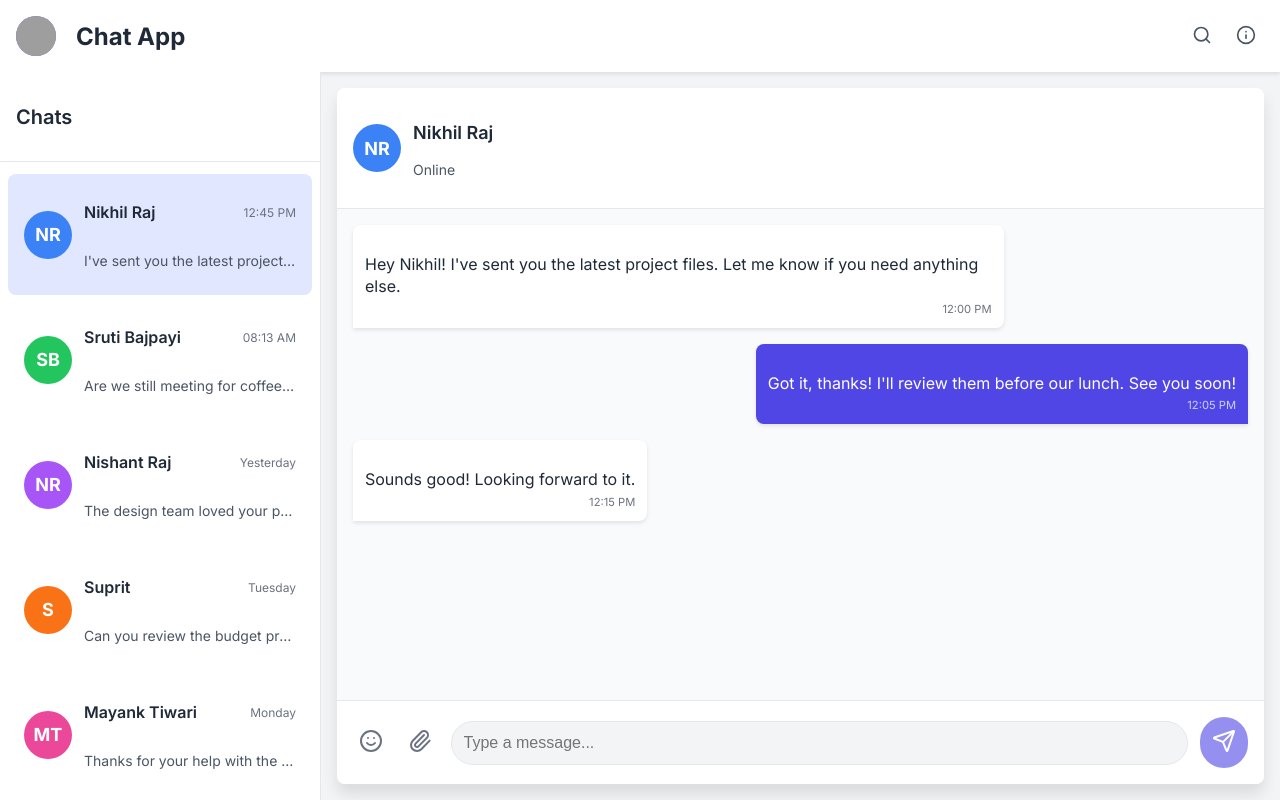
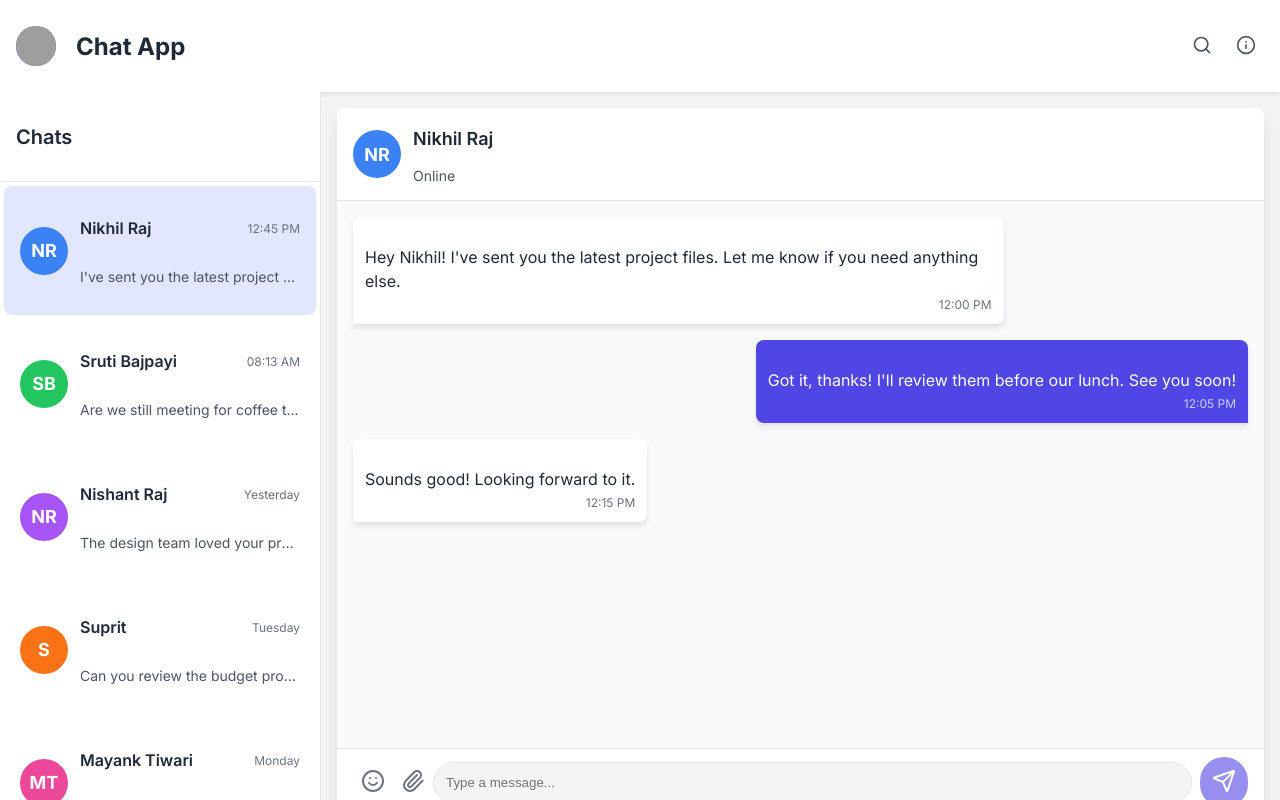
Before and after one commit to dudenrb/Chat-App, a React (Vite) app: page / in a window 1280 px wide. Built offline with nearby package versions, Linux system fonts and the light colour scheme; grey boxes are pictures that could not be loaded; the HTML template or start-up script is replaced by a standard one.

Commit message:
Update App.css

```diff
--- a/src/App.css
+++ b/src/App.css
@@ -1,28 +1,21 @@
 @import url('https://fonts.googleapis.com/css2?family=Inter:wght@400;500;600;700&display=swap');
 
-/* Base Styles */
 body {
     margin: 0;
     font-family: 'Inter', sans-serif;
     -webkit-font-smoothing: antialiased;
     -moz-osx-font-smoothing: grayscale;
     background-color: #f3f4f6;
-    /* Ensure full height for app container */
-    min-height: 100vh;
-    display: flex; /* Use flexbox for body to ensure app container takes full height */
-    flex-direction: column;
 }
 
 .chat-app-container {
     display: flex;
     flex-direction: column;
-    height: 100vh; /* Use 100vh for full viewport height */
+    height: 100vh;
     overflow: hidden;
     background-color: #f3f4f6;
-    flex-grow: 1; /* Allow container to grow and fill available space */
 }
 
-/* Navbar */
 .navbar {
     display: flex;
     align-items: center;
@@ -33,14 +26,12 @@ body {
     z-index: 10;
     position: sticky;
     top: 0;
-    width: 100%; /* Ensure navbar spans full width */
-    box-sizing: border-box; /* Include padding in width calculation */
+    height: 60px;
 }
 
 .navbar-left {
     display: flex;
     align-items: center;
-    flex-grow: 1;
 }
 
 .navbar-logo {
@@ -49,34 +40,30 @@ body {
     border-radius: 50%;
     background-color: #6466f1;
     margin-right: 0.5rem;
-    flex-shrink: 0; /* Prevent logo from shrinking on smaller screens */
 }
 
 .navbar-title {
     margin-left: 0.75rem;
-    font-size: 1.25rem; /* Slightly smaller for mobile */
+    font-size: 1.25rem;
     font-weight: 700;
     color: #1f2937;
-    display: none; /* Hidden by default on mobile, shown on desktop */
+    display: block;
+    transition: opacity 0.3s ease-in-out;
 }
 
 .navbar-right {
     display: flex;
     align-items: center;
-    gap: 0.5rem; /* Reduce gap for mobile */
+    gap: 0.5rem;
+    flex-grow: 1;
+    justify-content: flex-end;
 }
 
 .navbar-contact-name-mobile {
     font-size: 1.125rem;
     font-weight: 600;
     color: #1f2937;
-    display: block; /* Visible by default on mobile */
-    flex-grow: 1; /* Allow it to take available space */
-    text-align: center; /* Center text if needed */
-    white-space: nowrap; /* Prevent text wrapping */
-    overflow: hidden; /* Hide overflow text */
-    text-overflow: ellipsis; /* Add ellipsis for overflow text */
-    margin-left: 0.5rem; /* Add some margin for spacing */
+    display: none;
 }
 
 .navbar-contact-name-mobile-header {
@@ -85,9 +72,10 @@ body {
     color: #1f2937;
     margin-right: auto;
     padding-left: 1rem;
-    display: block;
+    display: none;
     flex-shrink: 0;
 }
+
 
 .navbar-icon-button {
     padding: 0.5rem;
@@ -96,7 +84,6 @@ body {
     border: none;
     cursor: pointer;
     transition: background-color 0.2s ease;
-    flex-shrink: 0; /* Prevent button from shrinking */
 }
 
 .navbar-icon-button:hover {
@@ -116,24 +103,20 @@ body {
     border: none;
     cursor: pointer;
     transition: background-color 0.2s ease;
-    display: block; /* Always visible on mobile */
+    display: block;
     margin-right: 0.5rem;
-    flex-shrink: 0;
 }
 
 .navbar-menu-button:hover {
     background-color: #e5e7eb;
 }
 
-/* Main Content Area */
 .main-content-area {
     display: flex;
     flex: 1;
     overflow: hidden;
-    position: relative; /* For sidebar positioning */
 }
 
-/* Sidebar */
 .sidebar {
     position: fixed;
     top: 0;
@@ -147,15 +130,7 @@ body {
     transition: transform 0.3s ease-in-out;
     display: flex;
     flex-direction: column;
-    /* Account for navbar height if fixed top is used */
-    padding-top: var(--navbar-height, 0px); /* Custom property for navbar height */
 }
-
-/* Define a CSS variable for navbar height (can be set dynamically in JS if needed) */
-body {
-    --navbar-height: 64px; /* Approximate height of your navbar */
-}
-
 
 .sidebar-open {
     transform: translateX(0);
@@ -199,17 +174,16 @@ body {
     overflow-y: auto;
     flex: 1;
     padding-bottom: 5rem;
-    padding: 0.5rem; /* Adjust padding for better spacing */
 }
 
 .contact-item {
     display: flex;
     align-items: center;
-    padding: 0.75rem 1rem; /* Adjust padding */
+    padding: 1rem;
     cursor: pointer;
     transition: background-color 0.2s ease;
     border-radius: 8px;
-    margin: 0.25rem 0; /* Adjust margin */
+    margin: 0.25rem;
 }
 
 .contact-item:hover {
@@ -240,6 +214,7 @@ body {
 .avatar-pink { background-color: #ec4899; }
 .avatar-gray { background-color: #6b7280; }
 
+
 .contact-info {
     margin-left: 0.75rem;
     flex: 1;
@@ -258,14 +233,12 @@ body {
     white-space: nowrap;
     overflow: hidden;
     text-overflow: ellipsis;
-    flex-grow: 1; /* Allow name to grow */
 }
 
 .contact-time {
     font-size: 0.75rem;
     color: #6b7280;
     white-space: nowrap;
-    margin-left: 0.5rem; /* Add some space */
 }
 
 .contact-last-message {
@@ -276,7 +249,6 @@ body {
     text-overflow: ellipsis;
 }
 
-/* Chat Window */
 .chat-window {
     display: flex;
     flex-direction: column;
@@ -286,9 +258,6 @@ body {
     margin: 0;
     box-shadow: none;
     overflow: hidden;
-    /* Hide chat window by default on small screens if no chat is selected */
-    /* This might need JavaScript to truly control visibility based on selection */
-    width: 100%; /* Take full width on mobile */
 }
 
 .chat-placeholder {
@@ -298,8 +267,6 @@ body {
     justify-content: center;
     color: #6b7280;
     font-size: 1.25rem;
-    padding: 1rem;
-    text-align: center;
 }
 
 .chat-header {
@@ -309,42 +276,34 @@ body {
     background-color: #ffffff;
     border-bottom: 1px solid #e5e7eb;
     flex-shrink: 0;
+    height: 60px;
 }
 
 .chat-header-avatar {
     display: flex;
     align-items: center;
     justify-content: center;
-    width: 40px; /* Slightly smaller avatar for mobile header */
-    height: 40px;
+    width: 48px;
+    height: 48px;
     border-radius: 50%;
-    font-size: 1rem;
+    font-size: 1.125rem;
     font-weight: 700;
     color: #ffffff;
-    flex-shrink: 0;
 }
 
 .chat-header-info {
     margin-left: 0.75rem;
-    flex-grow: 1; /* Allow info to grow */
-    min-width: 0; /* Prevent overflow */
 }
 
 .chat-header-name {
     font-size: 1.125rem;
     font-weight: 600;
     color: #1f2937;
-    white-space: nowrap;
-    overflow: hidden;
-    text-overflow: ellipsis;
 }
 
 .chat-header-status {
     font-size: 0.875rem;
     color: #4b5563;
-    white-space: nowrap;
-    overflow: hidden;
-    text-overflow: ellipsis;
 }
 
 .messages-display {
@@ -353,7 +312,7 @@ body {
     padding: 1rem;
     display: flex;
     flex-direction: column;
-    gap: 0.75rem; /* Slightly smaller gap for mobile */
+    gap: 1rem;
     background-color: #f9fafb;
 }
 
@@ -370,10 +329,10 @@ body {
 }
 
 .message-content {
-    max-width: 85%; /* Adjust max-width for mobile messages */
+    max-width: 90%;
     padding: 0.75rem;
     border-radius: 0.5rem;
-    box-shadow: 0 2px 4px rgba(0, 0, 0, 0.1); /* Lighter shadow for mobile */
+    box-shadow: 0 4px 6px rgba(0, 0, 0, 0.1);
     transition: all 0.3s ease-in-out;
     transform: translateX(0);
 }
@@ -392,12 +351,12 @@ body {
 
 .message-text {
     margin-bottom: 0.25rem;
-    line-height: 1.4; /* Slightly tighter line height */
+    line-height: 1.5;
     word-wrap: break-word;
 }
 
 .message-time {
-    font-size: 0.7rem; /* Smaller time font size */
+    font-size: 0.75rem;
     display: block;
     text-align: right;
 }
@@ -412,7 +371,7 @@ body {
 
 .chat-image {
     max-width: 100%;
-    max-height: 180px; /* Slightly smaller image height for mobile */
+    max-height: 200px;
     width: auto;
     height: auto;
     border-radius: 0.25rem;
@@ -421,27 +380,27 @@ body {
     object-fit: contain;
 }
 
-/* Message Input Form */
+
 .message-input-form {
     display: flex;
     align-items: center;
-    padding: 0.75rem 1rem; /* Adjust padding for mobile */
+    padding: 0.5rem 1rem;
     background-color: #ffffff;
     border-top: 1px solid #e5e7eb;
     flex-shrink: 0;
     position: relative;
-    gap: 0.5rem; /* Add gap for spacing */
+    width: 100%;
+    box-sizing: border-box;
 }
 
 .message-input-icon-button {
-    padding: 0.4rem; /* Smaller padding for icon buttons */
+    padding: 0.5rem;
     border-radius: 9999px;
     background-color: transparent;
     border: none;
     cursor: pointer;
     transition: background-color 0.2s ease;
     color: #6b7280;
-    flex-shrink: 0;
 }
 
 .message-input-icon-button:hover {
@@ -449,19 +408,18 @@ body {
 }
 
 .message-input-icon {
-    width: 22px; /* Slightly smaller icons */
-    height: 22px;
+    width: 24px;
+    height: 24px;
 }
 
 .message-input-field {
     flex: 1;
-    padding: 0.6rem 1rem; /* Adjust padding for input field */
+    padding: 0.75rem;
     border-radius: 9999px;
     background-color: #f3f4f6;
     border: 1px solid #e5e7eb;
     outline: none;
     transition: border-color 0.2s ease, box-shadow 0.2s ease;
-    font-size: 0.95rem; /* Slightly smaller font size */
 }
 
 .message-input-field:focus {
@@ -470,15 +428,14 @@ body {
 }
 
 .message-send-button {
-    margin-left: 0; /* Remove margin-left if gap is used */
-    padding: 0.6rem 1rem; /* Adjust padding for send button */
+    margin-left: 0.5rem;
+    padding: 0.75rem;
     background-color: #4f46e5;
     color: #ffffff;
     border-radius: 9999px;
     border: none;
     cursor: pointer;
     transition: background-color 0.2s ease;
-    flex-shrink: 0;
 }
 
 .message-send-button:hover:not(:disabled) {
@@ -491,35 +448,31 @@ body {
 }
 
 .message-send-icon {
-    width: 22px; /* Slightly smaller send icon */
-    height: 22px;
+    width: 24px;
+    height: 24px;
 }
 
-/* Emoji Picker */
 .emoji-picker-container {
     position: absolute;
     bottom: calc(100% + 10px);
     left: 1rem;
-    right: 1rem; /* Allow it to span more width on mobile */
     background-color: #ffffff;
     border-radius: 8px;
     box-shadow: 0 4px 12px rgba(0, 0, 0, 0.15);
     padding: 0.5rem;
     display: flex;
     flex-wrap: wrap;
-    gap: 0.4rem; /* Smaller gap for emojis */
-    width: auto; /* Auto width */
-    max-width: calc(100% - 2rem); /* Max width for mobile */
+    gap: 0.5rem;
+    width: 200px;
     z-index: 30;
-    max-height: 180px; /* Adjust max height for mobile */
+    max-height: 150px;
     overflow-y: auto;
-    justify-content: center; /* Center emojis */
 }
 
 .emoji-picker-container span {
     cursor: pointer;
-    font-size: 1.4rem; /* Slightly smaller emoji size */
-    padding: 0.15rem; /* Smaller padding */
+    font-size: 1.5rem;
+    padding: 0.2rem;
     border-radius: 4px;
     transition: background-color 0.2s ease;
     user-select: none;
@@ -529,7 +482,6 @@ body {
     background-color: #f3f4f6;
 }
 
-/* Search Input */
 .search-input-container {
     display: flex;
     align-items: center;
@@ -552,7 +504,7 @@ body {
     border: none;
     background-color: transparent;
     outline: none;
-    font-size: 0.95rem; /* Slightly smaller font size */
+    font-size: 1rem;
     color: #1f2937;
     padding: 0;
 }
@@ -573,7 +525,6 @@ body {
     font-size: 0.875rem;
 }
 
-/* Info Modal */
 .info-modal-overlay {
     position: fixed;
     top: 0;
@@ -596,7 +547,7 @@ body {
     width: 400px;
     position: relative;
     text-align: center;
-    font-size: 0.95rem; /* Slightly smaller font size */
+    font-size: 1rem;
     color: #1f2937;
 }
 
@@ -631,113 +582,111 @@ body {
     color: #4338ca;
 }
 
+.navbar-right .navbar-icon-button {
+    display: block;
+}
 
-/* --- Desktop Media Queries (min-width: 768px) --- */
+.navbar-contact-name-mobile-header {
+    display: block;
+}
+
+.navbar.search-active .navbar-title,
+.navbar.search-active .navbar-logo,
+.navbar.search-active .navbar-menu-button {
+    display: none;
+}
+
+.navbar.search-active .navbar-left {
+    flex-grow: 0;
+}
+
+.navbar.search-active .navbar-right {
+    flex-grow: 1;
+    justify-content: flex-start;
+    gap: 0.5rem;
+}
+
+.navbar.search-active .navbar-right .navbar-icon-button:not(.clear-search-button) {
+    display: none;
+}
+
+.navbar-title {
+    font-size: 1.25rem;
+}
+
+.chat-header-menu-button {
+    display: block;
+    margin-right: 1rem;
+}
+
+.chat-window {
+    display: flex;
+    flex-direction: column;
+    height: 100%;
+}
+
+.messages-display {
+    flex: 1;
+    overflow-y: auto;
+}
+
 @media (min-width: 768px) {
     .navbar-contact-name-mobile {
-        display: none; /* Hide on desktop */
+        display: block;
     }
 
     .navbar-contact-name-mobile-header {
-        display: none; /* Hide on desktop */
+        display: none;
     }
 
     .navbar-menu-button {
-        display: none; /* Hide on desktop */
-    }
-
-    .navbar-title {
-        display: block; /* Show on desktop */
-        font-size: 1.5rem; /* Original size for desktop */
+        display: none;
     }
 
     .sidebar {
         position: relative;
-        transform: translateX(0); /* Always visible on desktop */
-        width: 320px; /* Wider sidebar on desktop */
+        transform: translateX(0);
+        width: 320px;
         flex-shrink: 0;
         box-shadow: none;
         border-right: 1px solid #e5e7eb;
-        padding-top: 0; /* No need for padding-top if not fixed */
     }
 
     .sidebar-close-button {
-        display: none; /* Hide on desktop */
+        display: none;
     }
 
     .chat-window {
-        margin: 1rem; /* Add margin on desktop */
+        margin: 1rem;
         border-radius: 0.5rem;
         box-shadow: 0 10px 15px rgba(0, 0, 0, 0.1);
-        width: auto; /* Allow chat window to take available width */
     }
 
     .message-content {
-        max-width: 70%; /* Original max-width for desktop messages */
+        max-width: 70%;
     }
 
     .search-input-container {
         flex-grow: 0;
         width: 200px;
         margin-left: auto;
-        margin-right: 0; /* Reset margin */
     }
 
     .navbar-left {
         flex-grow: 0;
     }
 
-    .chat-header-avatar {
-        width: 48px; /* Original avatar size for desktop header */
-        height: 48px;
-        font-size: 1.125rem;
+    .navbar-title {
+        display: block;
+        font-size: 1.5rem;
     }
 
-    .messages-display {
-        gap: 1rem; /* Original gap for desktop */
+    .chat-header-menu-button {
+        display: none;
     }
 
-    .message-input-form {
-        padding: 1rem; /* Original padding for desktop */
-        gap: 0.75rem; /* Adjust gap for consistency or remove if needed */
+    .navbar.search-active .navbar-title {
+        display: block;
+        opacity: 1;
     }
-
-    .message-input-icon {
-        width: 24px; /* Original icon size */
-        height: 24px;
-    }
-
-    .message-input-field {
-        padding: 0.75rem; /* Original padding */
-        font-size: 1rem; /* Original font size */
-    }
-
-    .message-send-button {
-        padding: 0.75rem; /* Original padding */
-    }
-
-    .message-send-icon {
-        width: 24px; /* Original icon size */
-        height: 24px;
-    }
-
-    .emoji-picker-container {
-        left: 1rem; /* Original left position */
-        right: auto; /* Reset right position */
-        width: 200px; /* Original width */
-        max-width: none; /* No max-width restriction */
-        max-height: 150px; /* Original max height */
-        justify-content: flex-start; /* Align emojis to start */
-        gap: 0.5rem; /* Original gap for emojis */
-    }
-
-    .emoji-picker-container span {
-        font-size: 1.5rem; /* Original emoji size */
-        padding: 0.2rem; /* Original padding */
-    }
-
-    .info-modal-content {
-        font-size: 1rem; /* Original font size */
-    }
-
 }
```
